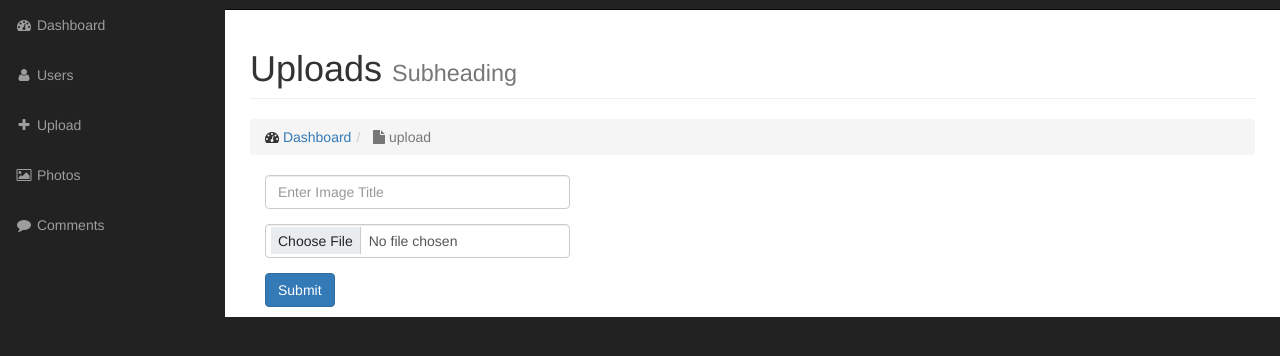
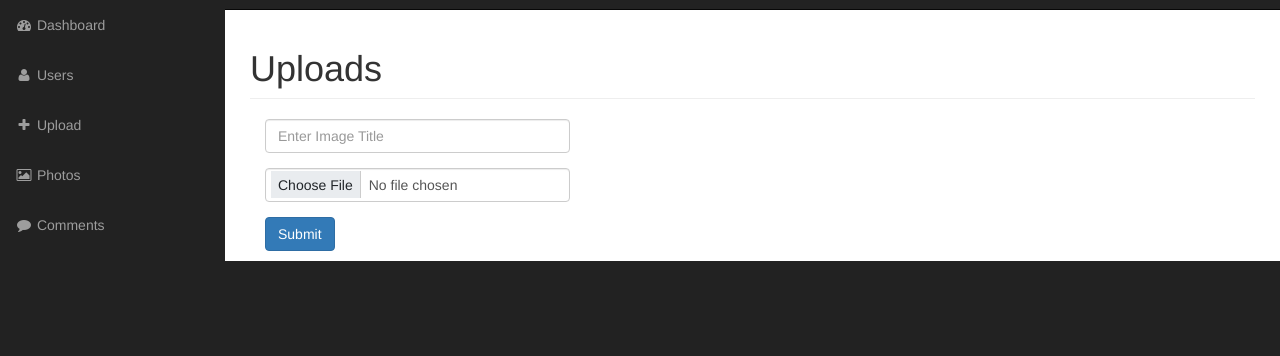
Before and after one commit to AhmadRaza9/php-opp-cms, a PHP site: page /admin/upload.php in a window 1280 px wide. Shown: the part 51-407 px from the top of the page. Run offline with PHP 8.4, Linux system fonts and the light colour scheme; the visitor is signed in with stand-in values (Sample User, id 1); grey boxes labelled with a size stand in for pictures from a placeholder-image service; data that the repository does not hold is empty; some libraries are stand-ins or nearby versions.

Commit message:
Cleaning Up Unneccessary things

```diff
--- a/admin/photos.php
+++ b/admin/photos.php
@@ -40,7 +40,6 @@ $photos = Photo::find_by_query($sql);
                     <div class="col-lg-12">
                         <h1 class="page-header">
                             Photos
-                            <small>Subheading</small>
                         </h1>
                 <ul class="pager">
 
--- a/admin/upload.php
+++ b/admin/upload.php
@@ -34,16 +34,8 @@ if (isset($_POST['submit'])) {
                     <div class="col-lg-12">
                         <h1 class="page-header">
                             Uploads
-                            <small>Subheading</small>
                         </h1>
-                        <ol class="breadcrumb">
-                            <li>
-                                <i class="fa fa-dashboard"></i>  <a href="index.php">Dashboard</a>
-                            </li>
-                            <li class="active">
-                                <i class="fa fa-file"></i> upload
-                            </li>
-                        </ol>
+
                         <?php echo $message; ?>
                         <div class="col-md-4">
                             <form action="upload.php" method="POST" enctype="multipart/form-data">
```
